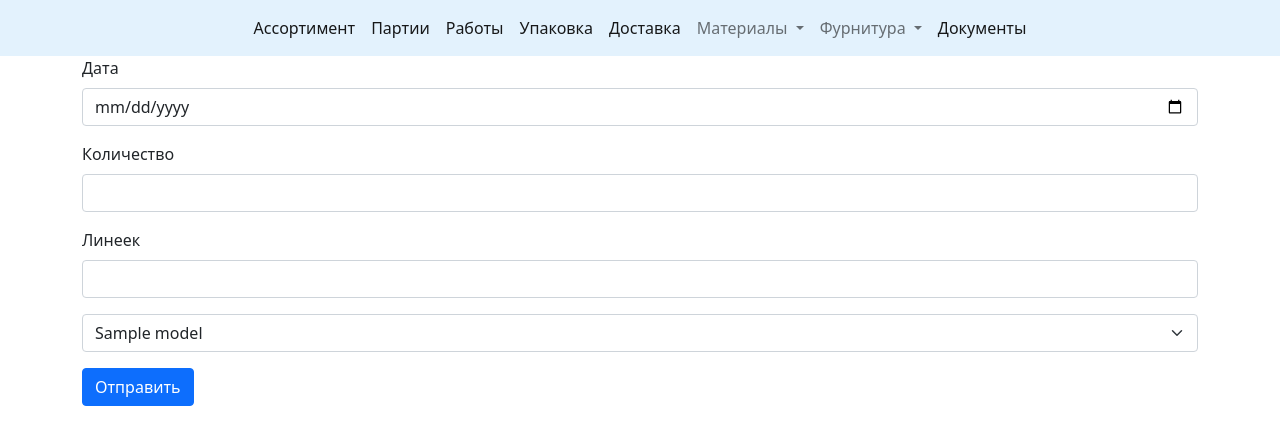
After one commit to ShchAnna/tamibo, a Flask app: page /shipment/create in a window 1280 px wide. The commit adds this page. Shown: the top 445 px of the page. Run offline with Flask 3, Linux system fonts and the light colour scheme; tables that the repository leaves empty hold one stand-in row (values such as "Sample post"); some libraries are stand-ins or nearby versions.

Commit message:
add create_shipment

```diff
--- a/main.py
+++ b/main.py
@@ -123,7 +123,8 @@ def deleteModel(id):
 @app.route('/shipment/create', methods=['GET', 'POST'])
 def CreateShipment():
     if request.method == 'GET':
-        return render_template('createModel.html')
+        models = db.session.execute(db.select(ModelModel.model_id, ModelModel.model_name)).all()
+        return render_template('create/create_shipment.html', models=models)
 
     if request.method == 'POST':
         model_id = request.form['model_id']
@@ -133,7 +134,7 @@ def CreateShipment():
         NewShipment = Shipment(model_id, shipment_date, products_number, rulers_number)
         db.session.add(NewShipment)
         db.session.commit()
-        return str(NewShipment)
+        return redirect(url_for("RetrieveShipmentList"))
 
 
 @app.route('/shipment', methods=['GET'])
--- /dev/null
+++ b/templates/create/create_shipment.html
@@ -0,0 +1,25 @@
+{% extends "index.html" %}
+{% block content %}
+    <form action="/shipment/create" enctype="multipart/form-data" method="POST">
+        <div class="mb-3">
+            <label for="startDate" class="form-label">Дата</label>
+            <input id="startDate" class="form-control" type="date" name="shipment_date"/>
+        </div>
+        <div class="mb-3">
+            <label for="aricleInput" class="form-label">Количество</label>
+            <input type="number" class="form-control" id="aricleInput" name="products_number">
+        </div>
+        <div class="mb-3">
+            <label for="laysInput" class="form-label">Линеек</label>
+            <input type="number" class="form-control" id="laysInput" name="rulers_number">
+        </div>
+        <div class="mb-3">
+            <select class="form-select" aria-label="Выбрать модель" name="model_id">
+                {% for model in models %}
+                <option value="{{ model.model_id }}">{{ model.model_name }}</option>
+                {% endfor %}
+            </select>
+        </div>
+        <button type="submit" class="btn btn-primary">Отправить</button>
+    </form>
+{% endblock %}
--- a/templates/table/shipment_template.html
+++ b/templates/table/shipment_template.html
@@ -1,5 +1,6 @@
 {% extends "table/table_template.html" %}
 {% block tname %}Партия{% endblock tname %}
+{% block add %}/shipment/create{% endblock %}
 {% block theaders %}
     <th>№_</th>
     <th>Модель</th>
--- a/templates/table/table_template.html
+++ b/templates/table/table_template.html
@@ -1,7 +1,9 @@
 {% extends "index.html" %}
 {% block content %}
     <h1>{% block tname %}{% endblock %}</h1>
-    {% block add %}{% endblock add %}
+    <form action="{% block add %}{% endblock add %}" enctype="multipart/form-data" method="GET">
+        <input type="submit" class="btn btn-success" value="Добавить">
+    </form>
     <table class="table">
         <thead>
         <tr>
```
Also changed, not shown: templates/table/models_template.html (+3 -5 lines).
